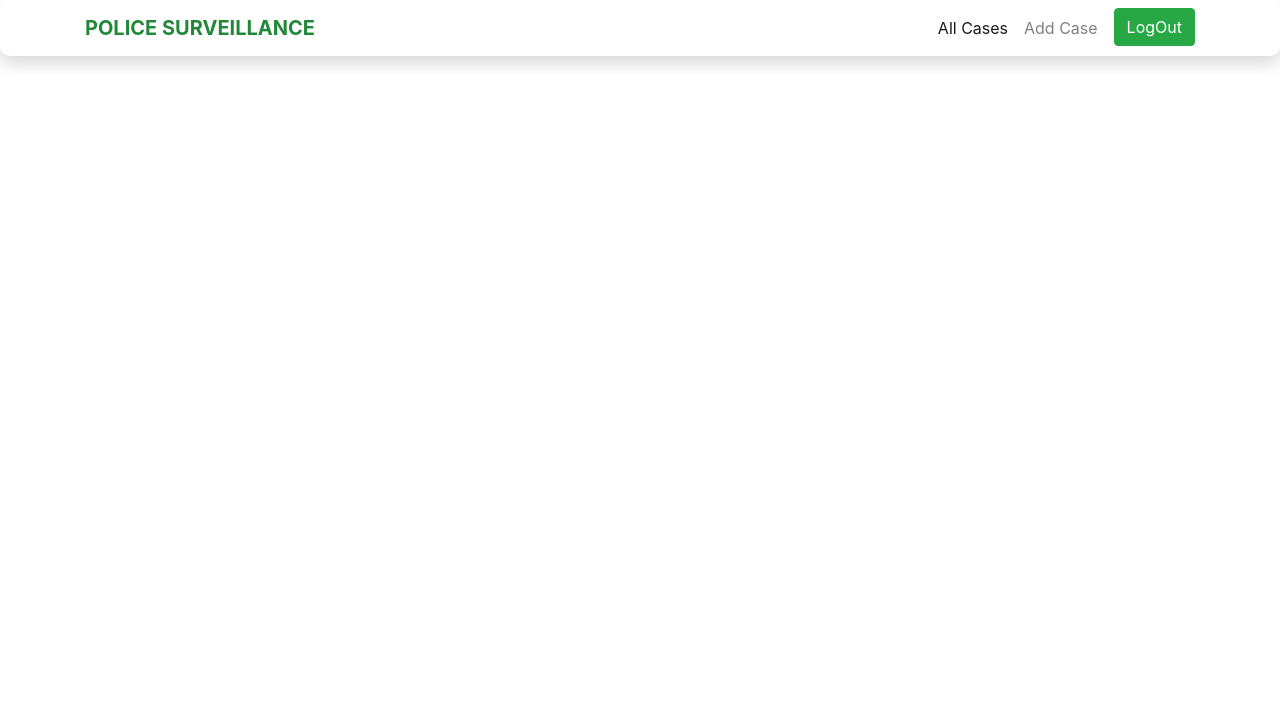
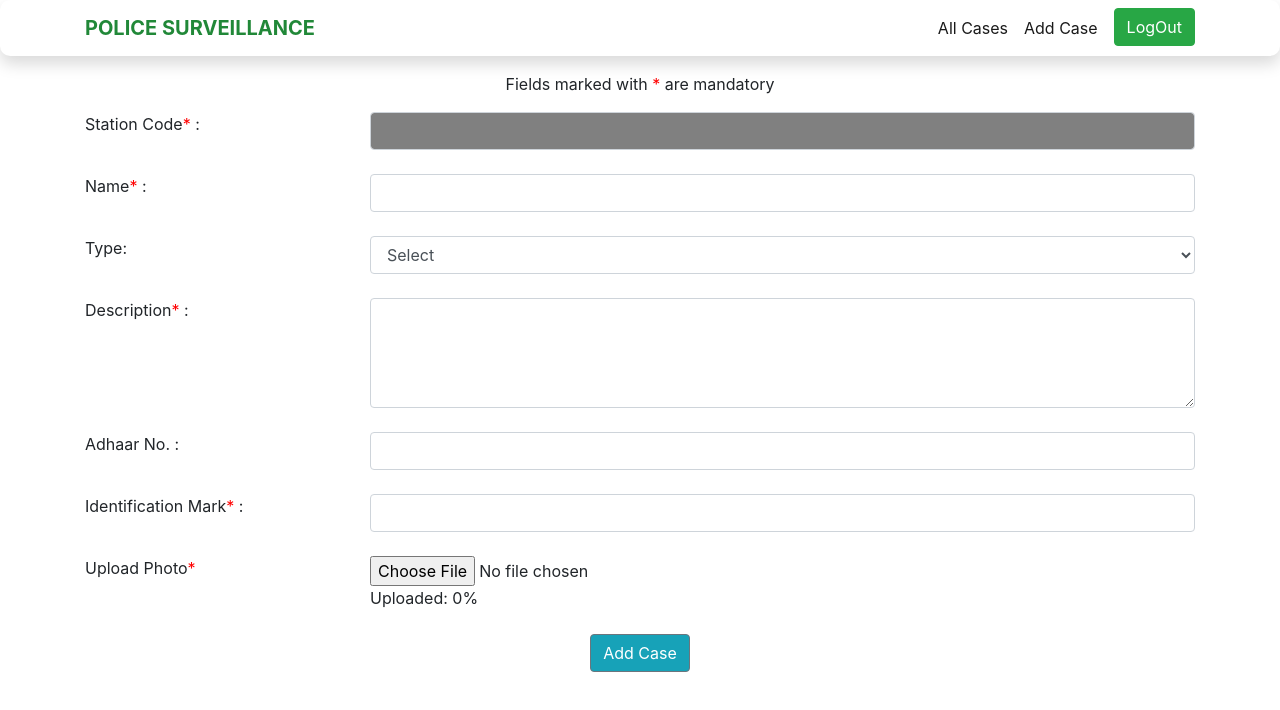
Before and after one commit to merrcury/Hackshetra-Error404, a React (Create React App) app in the folder client/: page /add in a window 1280 px wide. Before the commit this address led to /. Shown: the top 710 px of the page. Built offline with nearby package versions, Linux system fonts and the light colour scheme; sample sign-in values are in the browser's storage.

Commit message:
added caseadd

```diff
--- a/client/src/App.js
+++ b/client/src/App.js
@@ -4,6 +4,8 @@ import {Route, Switch, Redirect} from 'react-router-dom'
 import NavBar from './components/NavBar'
 import Login from './pages/Login'
 import CaseList from './pages/CaseList'
+import CaseAdd from './pages/CaseAdd'
+
 function App() {
   function requireCheck() {
 		if (localStorage.getItem("token")) {
@@ -17,7 +19,8 @@ function App() {
         {requireCheck() ? <NavBar /> : null}
         <Switch>
           <Route path="/login" render={(props) => requireCheck() ? <Redirect to="/" /> : <Login {...props}/> } />
-          <Route path="/" render={(props) => requireCheck() ? <Redirect to="/" /> : <CaseList {...props}/> } />
+          <Route path="/" exact render={(props) => requireCheck() ? <CaseList {...props}/> : <Redirect to="/login" /> }/>
+          <Route path="/add" render={(props) => requireCheck() ? <CaseAdd {...props}/> : <Redirect to="/login" /> } />
         </Switch>
       </>
     </div>
--- /dev/null
+++ b/client/src/pages/CaseAdd.js
@@ -0,0 +1,224 @@
+import React, { Component } from 'react'
+import {Container, Row, Form, Label, Col,Button } from 'reactstrap'
+import axios from '../constants/axios.js'
+export default class CaseAdd extends Component {
+
+  state ={
+    localcode: localStorage.getItem('code'),
+    code: localStorage.getItem('code'),
+    name: '',
+    description: '',
+    adhaar: '',
+    file: {},
+    mark: '',
+    type: '',
+    imageUploadProgress: '0',
+    stations: [],
+    addStatus: false,
+    addSuccess: false,
+    filledStatus: false
+  }
+  handleInputChange = (e) => {
+    this.setState({
+      status: ''
+    })
+    this.setState({
+      [e.target.name]: e.target.value
+    })
+  }
+
+  handleSubmit = (e) => {
+    this.setState({
+      filledStatus: false,
+      addSuccess: false,
+      addStatus: false
+    })
+    e.preventDefault()
+    if(!this.state.file || !this.state.code || !this.state.name || !this.state.description || !this.state.mark){
+      this.setState({
+        filledStatus: true
+      })
+    }
+    else{
+      const formData = new FormData()
+      formData.append('file', this.state.file)
+      formData.append('stationcode', this.state.code)
+      formData.append('name', this.state.name)
+      formData.append('desc', this.state.description)
+      formData.append('mark', this.state.mark)
+      formData.append('added', new Date())
+      console.log(formData)
+      axios.post('upload',
+
+        formData,
+        {
+          onUploadProgress: (p) => this.setState({imageUploadProgress: (Math.floor((p.loaded / this.state.file.size) * 100))})
+        }
+      )
+      .then((res) => {
+        this.setState({
+          addStatus: true,
+          addSuccess: true
+        })
+        console.log(res)
+        setTimeout(() => {
+          window.location.pathname = "/"
+        }, 1000)
+      })
+      .catch((err) => {
+        this.setState({
+          imageUploadProgress: '',
+          addStatus: true,
+          addSuccess: false
+        })
+        console.log(err)
+
+
+      })
+
+    }
+
+  }
+
+  componentWillMount(){
+    if(localStorage.getItem('code') === 'ADMIN'){
+    this.setState({
+      code: ''
+    })
+    axios.get('getstation')
+    .then(res => {
+      console.log(res)
+      const st = res.data.data;
+      st.shift()
+      console.log(st)
+      this.setState({
+        stations: st
+      })
+    })
+    .catch(err => console.log(err.response))
+  }
+}
+  handleUploadPhoto = (e) => {
+    this.setState({
+
+      file: e.target.files[0]
+    })
+  }
+
+
+  render() {
+
+    return (
+      <>
+
+      <Container className="mt-3 mb-2">
+          {this.state.addStatus === true && this.state.addSuccess === true ?  <div class="alert alert-success" role="alert">
+            <h4 class="alert-heading">Addded Successfully</h4>
+          </div> :
+          this.state.addStatus === true && this.state.addSuccess === false ? <div class="alert alert-warning" role="alert">
+            <h4 class="alert-heading">Some Thing Went Wrong</h4>
+          </div> :
+         this.state.filledStatus === true ? <div class="alert alert-warning" role="alert">
+            <h4 class="alert-heading">Please fill all the required fields</h4>
+          </div> : null }
+        <div style={{width: '100%', textAlign: 'center'}} className="mt-2 mb-3" ><span>Fields marked with <span style={{color: 'red'}}>&#42;</span> are mandatory</span></div>
+        <Form>
+
+          {this.state.localcode !== 'ADMIN' ? <Row className="form-input">
+            <Col md="3">
+            <Label  for="code">Station Code<span style={{color: 'red'}}>&#42;</span> : </Label>
+            </Col>
+            <Col md="9">
+            <input style={{backgroundColor: "grey", fontWeight: '1000'}} className="form-control" type="textfileld" name="code" id="code" value={this.state.localcode} disabled/>
+            </Col >
+          </Row>
+          :
+           <Row className="form-input">
+            <Col md="3">
+            <Label for="code">Station Code<span style={{color: 'red'}}>&#42;</span> : </Label>
+            </Col>
+            <Col md="9">
+            <select className="form-control" name="code" id="code" onChange={(e) => this.handleInputChange(e) }>
+            <option value="" hidden>Select</option>
+            {this.state.stations.map((val, i) => {
+              return(
+              <option value={val} key={i}>{val}</option>
+              )
+            })}
+            </select>
+            </Col >
+          </Row>
+          }
+          <br/>
+          <Row className="form-input">
+            <Col md="3">
+            <Label for="name">Name<span style={{color: 'red'}}>&#42;</span> : </Label>
+            </Col>
+            <Col md="9">
+            <input className="form-control" type="textfileld" name="name" id="name" value={this.state.name} onChange={(e) => this.handleInputChange(e)} required/>
+            </Col >
+          </Row>
+          <br/>
+          <Row className="form-input">
+            <Col md="3">
+            <Label for="type">Type: </Label>
+            </Col>
+            <Col md="9">
+            <select className="form-control" name="type" id="type" onChange={(e) => this.handleInputChange(e) }>
+              <option value="" hidden>Select</option>
+
+              <option value="criminal">Criminal</option>
+              <option value="missing">Missing</option>
+
+            </select>
+            </Col >
+          </Row>
+          <br/>
+          <Row className="form-input">
+            <Col md="3">
+            <Label for="description">Description<span style={{color: 'red'}}>&#42;</span> : </Label>
+            </Col>
+            <Col md="9">
+            <textarea className="form-control" rows="4" name="description" id="description" value={this.state.description} onChange={(e) => this.handleInputChange(e)} required/>
+            </Col >
+          </Row>
+          <br />
+          <Row className="form-input">
+            <Col md="3">
+            <Label for="adhaar">Adhaar No. : </Label>
+            </Col>
+            <Col md="9">
+            <input className="form-control" type="number" name="adhaar" id="adhaar" value={this.state.adhaar} onChange={(e) => this.handleInputChange(e)} required/>
+            </Col >
+          </Row>
+          <br />
+          <Row className="form-input">
+            <Col md="3">
+            <Label for="mark">Identification Mark<span style={{color: 'red'}}>&#42;</span> :</Label>
+            </Col>
+            <Col md="9">
+            <input className="form-control" type="textfileld" name="mark" id="mark" value={this.state.mark} onChange={(e) => this.handleInputChange(e)} required />
+            </Col >
+          </Row>
+          <br />
+          <Row className="form-input">
+            <Col md="3">
+            <Label for="file">Upload Photo<span style={{color: 'red'}}>&#42;</span></Label>
+            </Col>
+            <Col md="9">
+            <input  type="file" name="file" id="file" onChange={(e) => this.handleUploadPhoto(e)} required/>
+            <br />
+           <span>Uploaded: {this.state.imageUploadProgress}% </span>
+            </Col >
+          </Row>
+          <br />
+          <div style={{textAlign: 'center'}} >
+            <Button className="bg-info" onClick={(e) => this.handleSubmit(e)}>Add Case</Button>
+          </div>
+        </Form>
+
+      </Container>
+      </>
+    )
+  }
+}
```
Also changed, not shown: 1 other file (tests, documents, lock files or other folders).
